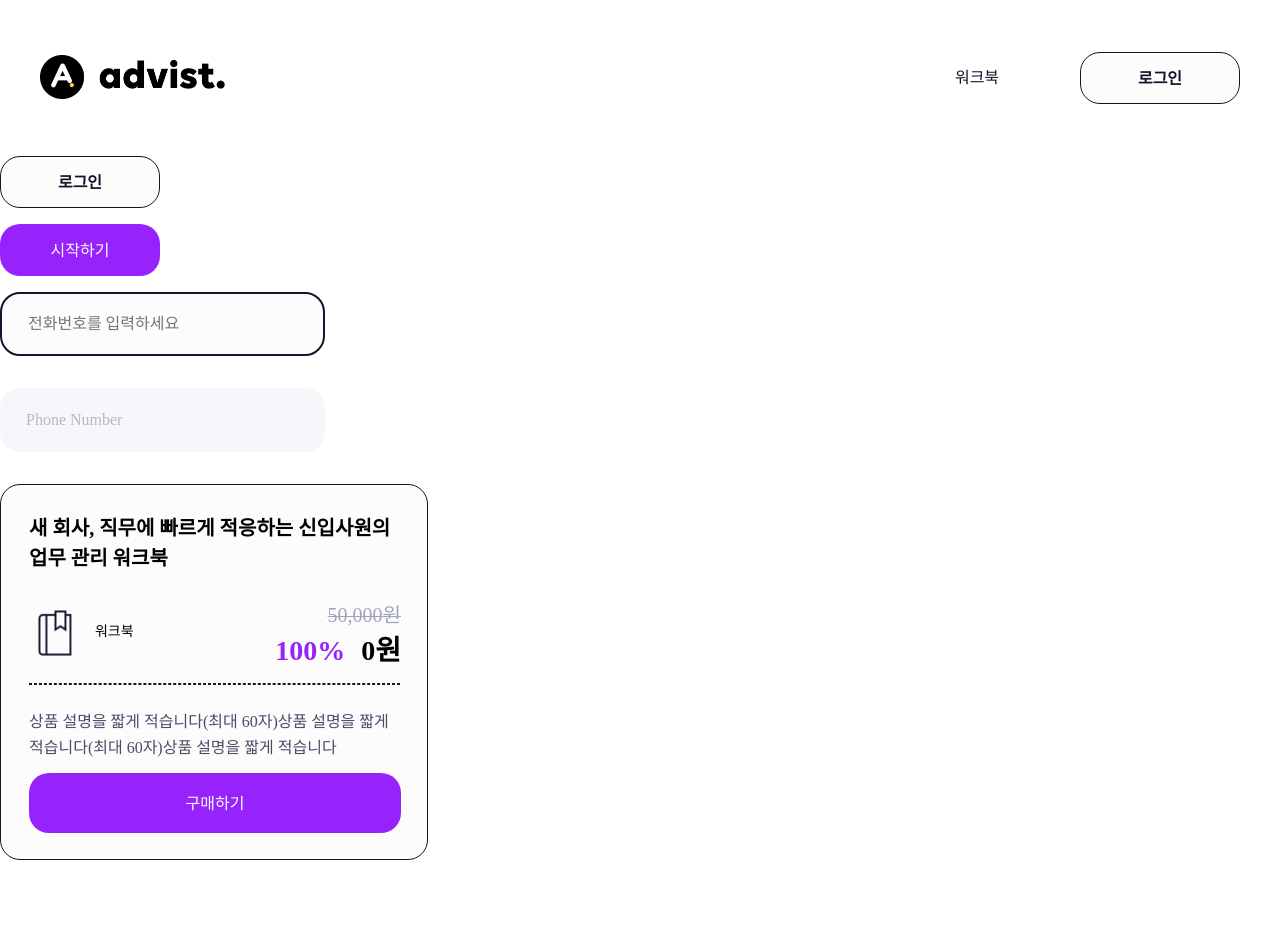
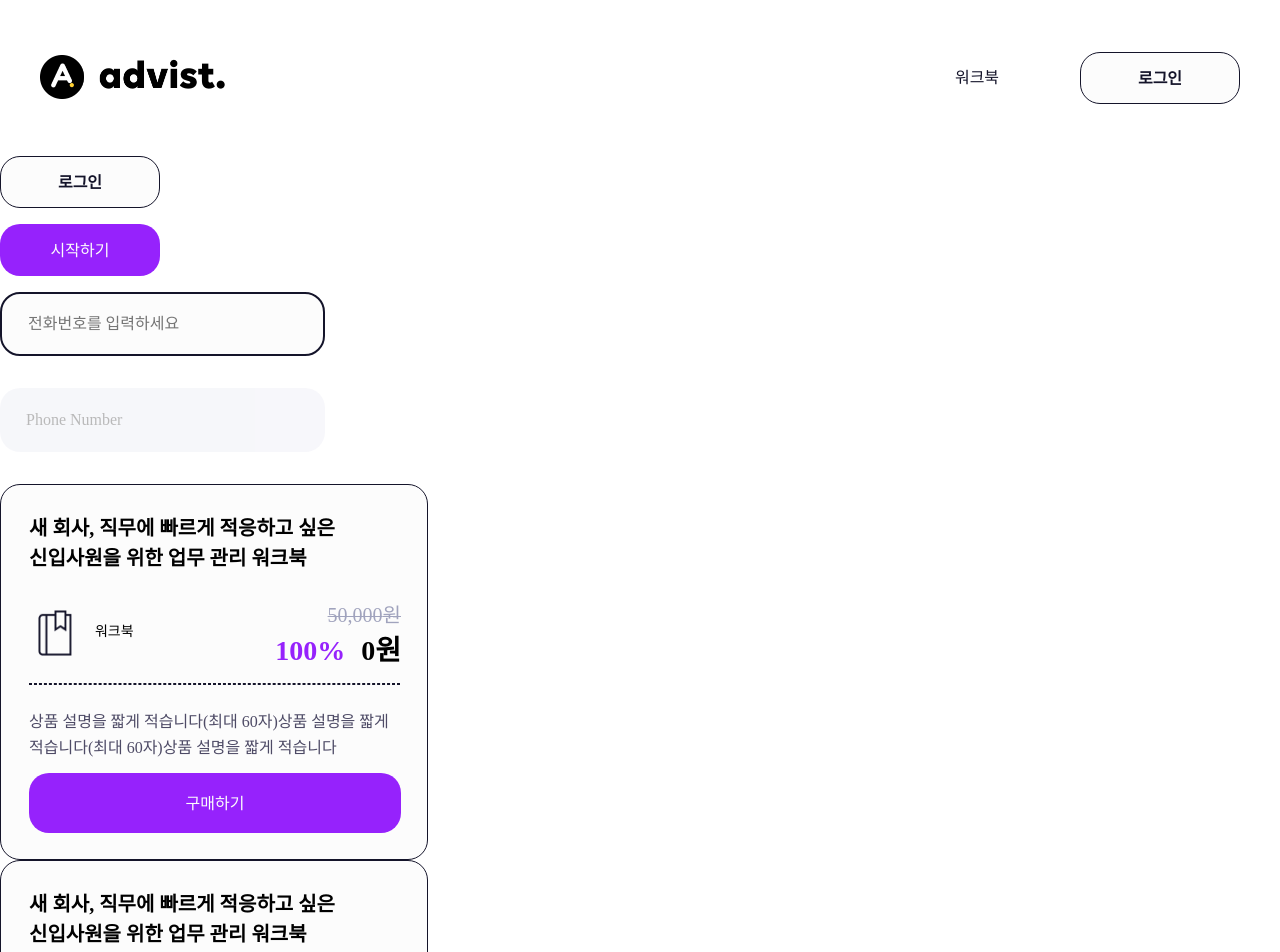
Before and after one commit to Advist-Project/Frontend, a Next.js app: page /buyingtest in a window 1280 px wide. Shown: the top 952 px of the page. Built offline with nearby package versions, Linux system fonts and the light colour scheme; a web font is replaced by a local one.

Commit message:
map 추가

```diff
--- a/src/components/_design/buying.tsx
+++ b/src/components/_design/buying-card.tsx
@@ -5,14 +5,15 @@ import { Price } from 'components/price';
 
 interface IBuyingProps{ // type = "login" => 로그인, type = "start" => 시작하기
     title?: string;
+    price: number;
     discount: number | undefined;
-    price: number;
+    desc : string;
 }
-export const Buying: React.FC<IBuyingProps> = ({discount, price}) => {
+export const Buying: React.FC<IBuyingProps> = ({title, discount, price, desc}) => {
     return (
         <Box>
         <HeaderBox>
-            <Heading level={5} bold>새 회사, 직무에 빠르게 적응하는 신입사원의 업무 관리 워크북</Heading>
+            <Heading level={5} bold>{title}</Heading>
         </HeaderBox>
 
         <Products>
@@ -25,7 +26,7 @@ export const Buying: React.FC<IBuyingProps> = ({discount, price}) => {
             <Price price={price} discount={discount} />
         </Products>
         <Line/>
-            <Text style={{width : '372px', height : '40px', marginTop : '24px', color : `#4E4B66`}} size='16px'>상품 설명을 짧게 적습니다(최대 60자)상품 설명을 짧게 적습니다(최대 60자)상품 설명을 짧게 적습니다</Text>
+            <Text style={{width : '372px', height : '40px', marginTop : '24px', color : `#4E4B66`}} size='16px'>{desc}</Text>
         <div style = {{marginTop : '24px'}}>
             <Button style={{width : '372px', height : '60px'}}>구매하기</Button>
         </div>
--- /dev/null
+++ b/src/components/buying-card-list.tsx
@@ -0,0 +1,25 @@
+import { Buying } from "./_design/buying-card";
+
+interface IBuyingListProps {
+  data: any[];
+}
+export const BuyingList: React.FC<IBuyingListProps> = ({ data }) => {
+  console.log(data);
+
+  return (
+    <>
+      {new Array(2).fill(0).map((_, i) => (
+        // <BuyingCard key={data[i]._id}
+        //             title={data[i].title}
+        //             price={data[i].options[0].price}
+        //             discount={0}
+        //             discription="" />
+        <Buying key={i}
+                    title="새 회사, 직무에 빠르게 적응하고 싶은 신입사원을 위한 업무 관리 워크북"
+                    price={50000}
+                    discount={100}
+                    desc="상품 설명을 짧게 적습니다(최대 60자)상품 설명을 짧게 적습니다(최대 60자)상품 설명을 짧게 적습니다" />
+    ))}
+    </>
+  )
+}
--- a/src/components/ui.tsx
+++ b/src/components/ui.tsx
@@ -5,7 +5,7 @@ import { Box as _box } from './_design/box';
 import { Input as _input } from './_design/textInputs';
 import { Tags as _tags } from './_design/tags';
 import { Spacing as _spacing } from './_design/spacing';
-import { Buying } from './_design/buying';
+import { Buying } from './_design/buying-card';
 
 // Components
 export const Heading = _heading;
--- a/src/pages/buyingtest.tsx
+++ b/src/pages/buyingtest.tsx
@@ -1,10 +1,12 @@
 import { Layout } from "components/layout";
-import { Colors, Gradient, Button, Inputs, BuyProduct } from "components/ui";
+import { Colors, Gradient, Button, Inputs } from "components/ui";
+// Buying 사용하려면 BuyProduct 선언
+import { BuyingList } from "../components/buying-card-list"
 
 export default function Home() {
   console.log(Colors, Gradient);
 
-  const { Buying } = BuyProduct;
+  // const { Buying } = BuyProduct;
 
   return (
     <Layout>
@@ -16,7 +18,7 @@ export default function Home() {
       <br/> <br/>
       <Inputs isDisable = {true}/>
       <br/> <br/>
-      <Buying discount={100} price={50000}/>
+      <BuyingList data={[]} />
       <br/> <br/>
     </Layout>
   )
```
